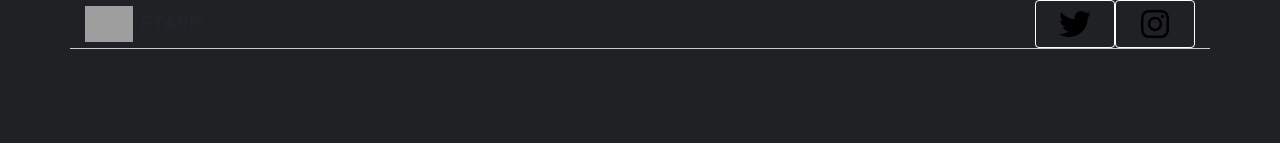
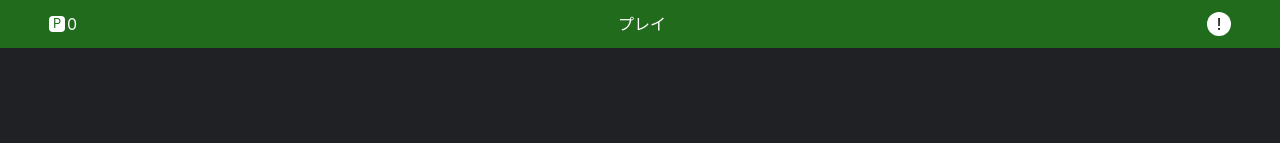
Before and after one commit to KazumaHarue/FTARIS, a React (Create React App) app: page / in a window 1280 px wide. Shown: the top 143 px of the page. Built offline with nearby package versions, Linux system fonts and the light colour scheme; grey boxes are pictures that could not be loaded.

Commit message:
[update]Headerのデザインの変更
HeaderをLibertyのデザインに変更しました。

```diff
--- a/public/index.html
+++ b/public/index.html
@@ -9,7 +9,7 @@
     <link rel="apple-touch-icon" href="%PUBLIC_URL%/logo192.png" />
     <link rel="manifest" href="%PUBLIC_URL%/manifest.json" />
     <link rel="stylesheet" href="https://stackpath.bootstrapcdn.com/bootstrap/4.5.0/css/bootstrap.min.css" integrity="sha384-9aIt2nRpC12Uk9gS9baDl411NQApFmC26EwAOH8WgZl5MYYxFfc+NcPb1dKGj7Sk" crossorigin="anonymous">
-    <title>FTARIS</title>
+    <title>LibertyMCバトル</title>
   </head>
   <body>
     <noscript>You need to enable JavaScript to run this app.</noscript>
--- a/src/components/Header.jsx
+++ b/src/components/Header.jsx
@@ -1,31 +1,32 @@
-import React from 'react';
-import Logo from '../images/logo.png';
-import TwitterLogo from '../images/twitter-brands.svg';
-import InstagramLogo from '../images/instagram-brands.svg';
-import { Link } from 'react-router-dom';
+import React, { useState } from 'react';
 import '../styles/style.css';
 
-const Header = (props) => (
-  <header className="header row">
-    <div className="header-left col-7 col-md-9 col-lg-10 d-flex align-items-center">
-      <Link to="/" className="">
-        <img src={Logo} alt="ロゴ" />
-      </Link>
-      <h1 className="header-ttl">FTARIS</h1>
-    </div>
-    <div className="header-right col-5 col-md-3 col-lg-2">
-      <a href="https://twitter.com/FTARIS_com">
-        <button type="button" className="btn btn-primary w-50">
-          <img src={TwitterLogo} alt="Twitter" />
+const Header = () => {
+  let textClass = "info-text";
+  const [display, btnClick] = useState(false);
+  if (display === true) {
+    textClass = "info-text open";
+  } else {
+    textClass = "info-text";
+  }
+  return (
+    <header className="header row">
+      <div className="point">
+        <div className="logo">P</div>
+        <p>0</p>
+      </div>
+      <p className="title">プレイ</p>
+      <div className="infomation">
+        <button onClick={() => btnClick(!display)} type="button" className="info-btn">
+          !
         </button>
-      </a>
-      <a href="https://Instagram.com/FTARIS_com">
-        <button type="button" className="btn btn-primary w-50">
-          <img src={InstagramLogo} alt="Instagram" />
-        </button>
-      </a>
-    </div>
-  </header>
-);
+        <div onClick={() => btnClick(!display)} className={textClass}>
+          <p className="ttl">お知らせ</p>
+          <p className="txt">新バージョン2.0.1リリース。韻ふみの過去のランキングが見えるようになりました。</p>
+        </div>
+      </div>
+    </header>
+  );
+};
 
 export default Header;
--- a/src/components/TopPage.jsx
+++ b/src/components/TopPage.jsx
@@ -21,7 +21,7 @@ class TopPage extends React.Component {
       myPeerId: null,       // 自分のPeerID
       opponentPeerId: null, // 相手のPeerID
       getMedia: null,       // 映像取得の可否(Boolean型)
-      peerOpen: false        // peerが作成されているか(Boolean型)
+      peerOpen: false       // peerが作成されているか(Boolean型)
     };
   }
 
@@ -35,7 +35,7 @@ class TopPage extends React.Component {
   /* 実際にバトルするページ */
   BattlePage = () => {
     return (
-      <BattlePage myStream={localStream} opponentStream={opponentStream} mediaConnection={mediaConnection}/>
+      <BattlePage myStream={localStream} opponentStream={opponentStream} mediaConnection={mediaConnection} />
     )
   };
 
@@ -134,7 +134,6 @@ class TopPage extends React.Component {
     if (this.state.getMedia === true) {
       // シグナリングサーバとの接続を切断する
       peer.destroy();
-
     }
     setTimeout(() => {  // 連打防止
       this.setState({ Component: null });
@@ -147,7 +146,7 @@ class TopPage extends React.Component {
     const Component = this.state.Component;
     if (Component) return <Component />;
     return (
-      <div className="container">
+      <div>
         <Header />
         <Catch />
         <StartBattle selectBattle={() => this.selectBattle()} />
--- a/src/styles/style.css
+++ b/src/styles/style.css
@@ -4,19 +4,20 @@
 /* ----------------- */
 /* .btn-primaryの色を変更 */
 .btn-primary {
-  background: #1F2124;
+  background: #1f2124;
   color: #fff;
   border-color: #fff;
 }
 
 .btn-primary:hover {
   background: #fff;
-  color: #1F2124;
+  color: #1f2124;
   border-color: #fff;
 }
 
 body {
-  background: #1F2124;
+  background: #1f2124;
+  overflow-x: hidden;
 }
 
 /* ----------- */
@@ -24,26 +25,102 @@ body {
 /* ----------- */
 /* Header */
 .header {
-  border-bottom: 1px solid #ccc;
   margin-bottom: 2rem;
+  background-color: #216b1d;
+  height: 3rem;
+  padding: 0 4rem;
+  display: -webkit-box;
+  display: -ms-flexbox;
+  display: flex;
+  -webkit-box-align: center;
+      -ms-flex-align: center;
+          align-items: center;
+  -webkit-box-pack: justify;
+      -ms-flex-pack: justify;
+          justify-content: space-between;
 }
 
-.header-left img {
-  height: auto;
-  width: 3rem;
+.header .point {
+  display: -webkit-box;
+  display: -ms-flexbox;
+  display: flex;
 }
 
-.header-ttl {
-  font-size: 1.2rem;
-  padding: 0.4rem 0 0 0.5rem;
+.header .point .logo {
+  -webkit-box-pack: center;
+      -ms-flex-pack: center;
+          justify-content: center;
+  color: #216b1d;
+  text-align: center;
+  line-height: 1rem;
+  font-size: 0.8rem;
+  height: 1rem;
+  width: 1rem;
+  background-color: #fff;
+  border-radius: 4px;
 }
 
-.header-right button {
-  height: 3rem;
+.header .point p {
+  color: #fff;
+  padding-left: 2px;
+  line-height: 1rem;
+  margin: 0;
 }
 
-.header-right img {
-  height: 2rem;
+.header .title {
+  margin: 0;
+  color: #fff;
+}
+
+.header .info-btn {
+  font-size: 1rem;
+  width: 1.5rem;
+  height: 1.5rem;
+  border-radius: 50%;
+  border: none;
+  line-height: 0;
+  background-color: #fff;
+}
+
+.header .info-text {
+  display: none;
+  position: absolute;
+  top: 3rem;
+  right: 3rem;
+  padding: 0.5rem;
+  font-size: 12px;
+  line-height: 1.6em;
+  color: #fff;
+  border-radius: 5px;
+  background: #9e9e9e;
+  width: 240px;
+  z-index: 1;
+  color: #1f2124;
+}
+
+.header .info-text .ttl {
+  text-align: center;
+}
+
+.header .info-text:before {
+  content: "";
+  position: absolute;
+  top: -24px;
+  right: 0;
+  border: 15px solid transparent;
+  border-top: 15px solid #9e9e9e;
+  -webkit-transform: rotateZ(180deg);
+          transform: rotateZ(180deg);
+}
+
+.header .info-text:hover .info-text {
+  display: inline-block;
+  top: 30px;
+  left: 0px;
+}
+
+.header .open {
+  display: inline-block;
 }
 
 /* Catch */
@@ -107,14 +184,14 @@ body {
 
 .modal-body p:not(:last-child) {
   padding-bottom: 2rem;
-  border-bottom: 1px solid #1F2124;
+  border-bottom: 1px solid #1f2124;
 }
 
 .modal-body p span {
   padding: 0.1rem;
   border-radius: 0.1rem;
   color: #fff;
-  background-color: #1F2124;
+  background-color: #1f2124;
 }
 
 /* ------------ */
--- a/src/styles/style.scss
+++ b/src/styles/style.scss
@@ -1,23 +1,25 @@
 /* ----------------- */
 /* 全体共通のスタイル */
 /* ----------------- */
-$main-color: #fff;
-$background-color: #1F2124;
+$font-color: #fff;
+$background-color: #1f2124;
+$main-color: #216b1d;
 
 /* .btn-primaryの色を変更 */
 .btn-primary {
   background: $background-color;
-  color: $main-color;
-  border-color: $main-color;
+  color: $font-color;
+  border-color: $font-color;
   &:hover {
-    background: $main-color;
+    background: $font-color;
     color: $background-color;
-    border-color: $main-color;
+    border-color: $font-color;
   }
 }
 
-body{
+body {
   background: $background-color;
+  overflow-x: hidden;
 }
 
 /* ----------- */
@@ -27,23 +29,80 @@ body{
 /* Header */
 
 .header {
-  border-bottom: 1px solid #ccc;
   margin-bottom: 2rem;
-  &-left img {
-    height: auto;
-    width: 3rem;
+  background-color: $main-color;
+  height: 3rem;
+  padding: 0 4rem;
+  display: flex;
+  align-items: center;
+  justify-content: space-between;
+  .point {
+    display: flex;
+    .logo {
+      justify-content: center;
+      color: $main-color;
+      text-align: center;
+      line-height: 1rem;
+      font-size: 0.8rem;
+      height: 1rem;
+      width: 1rem;
+      background-color: #fff;
+      border-radius: 4px;
+    }
+    p {
+      color: $font-color;
+      padding-left: 2px;
+      line-height: 1rem;
+      margin: 0;
+    }
   }
-  &-ttl {
-    font-size: 1.2rem;
-    padding: 0.4rem 0 0 0.5rem;
+  .title {
+    margin: 0;
+    color: $font-color;
   }
-  &-right {
-    button {
-      height: 3rem;
+  .info-btn {
+    font-size: 1rem;
+    width: 1.5rem;
+    height: 1.5rem;
+    border-radius: 50%;
+    border: none;
+    line-height: 0; // 縦方向の中央寄せ
+    background-color: $font-color;
+  }
+  .info-text {
+    display: none;
+    position: absolute;
+    top: 3rem;
+    right: 3rem;
+    padding: 0.5rem;
+    font-size: 12px;
+    line-height: 1.6em;
+    color: #fff;
+    border-radius: 5px;
+    background: #9e9e9e;
+    width: 240px;
+    z-index: 1;
+    color: $background-color;
+    .ttl{
+      text-align: center;
     }
-    img {
-      height: 2rem;
-    }
+  }
+  .info-text:before {
+    content: "";
+    position: absolute;
+    top: -24px;
+    right: 0;
+    border: 15px solid transparent;
+    border-top: 15px solid #9e9e9e;
+    transform: rotateZ(180deg);
+  }
+  .info-text:hover .info-text {
+    display: inline-block;
+    top: 30px;
+    left: 0px;
+  }
+  .open {
+    display: inline-block;
   }
 }
 
@@ -91,7 +150,7 @@ body{
 
 .modal-body {
   h5 {
-    color: $main-color;
+    color: $font-color;
     margin-bottom: 1rem;
     &:first-child {
       margin-top: 1rem;
@@ -106,7 +165,7 @@ body{
     span {
       padding: 0.1rem;
       border-radius: 0.1rem;
-      color: $main-color;
+      color: $font-color;
       background-color: $background-color;
     }
   }
```
Also changed, not shown: 1 other file (tests, documents, lock files or other folders).
